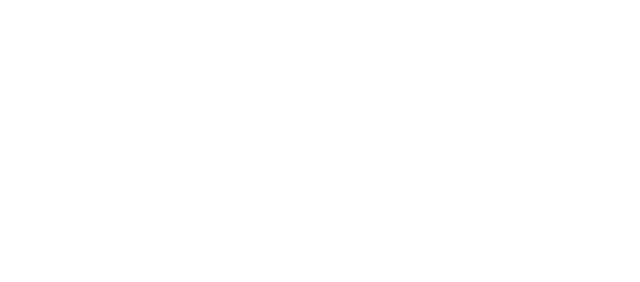
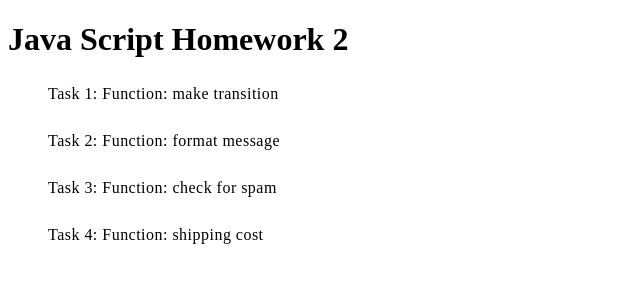
Before and after one commit to LytvyniukV/js-hw-2, a plain HTML site: page index.html in a window 1280 px wide. Shown: the whole page, without its empty margins (0-640 px from the left). Drawn offline with Linux system fonts and the light colour scheme.

Commit message:
Update index.html

```diff
--- a/index.html
+++ b/index.html
@@ -4,10 +4,35 @@
     <meta charset="UTF-8">
     <meta name="viewport" content="width=device-width, initial-scale=1.0">
     <title>Document</title>
+    <style>
+
+        li{
+            margin-top: 20px;
+            letter-spacing: 0.03em;
+            line-height: 1.7;
+        }
+        ul{
+            list-style: none;
+        }
+    </style>
 </head>
 <body>
 
-
+<h1>Java Script Homework 2</h1>
+<ul>
+    <li>
+        <p>Task 1: Function: make transition</p>
+    </li>
+    <li>
+        <p>Task 2: Function: format message</p>
+    </li>
+    <li>
+        <p>Task 3: Function: check for spam</p>
+    </li>
+    <li>
+        <p>Task 4: Function: shipping cost</p>
+    </li>
+</ul>
 
     <script src="./js/task-1.js"></script>
     <script src="./js/task-2.js"></script>
```
